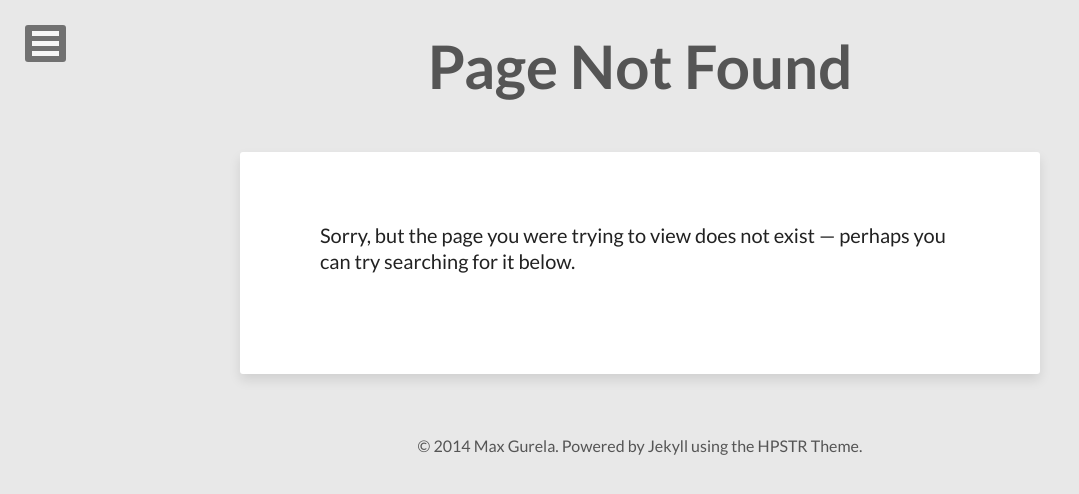
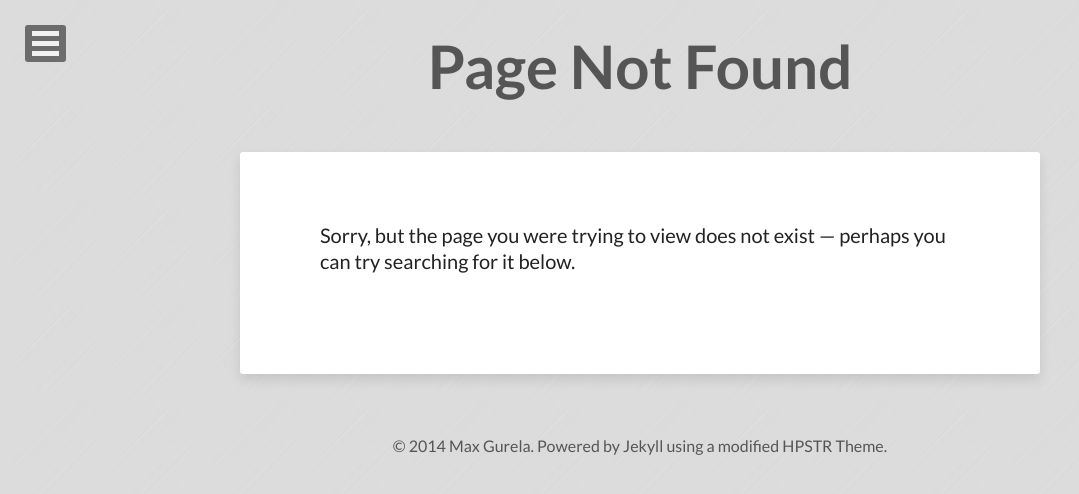
Before and after one commit to maxpowa/me, a Jekyll site: the page built from 404.md, in a window 1280 px wide. Shown: the top 494 px of the page, without its empty margins (0-1079 px from the left). Built offline with Jekyll 4.4.1, drawn with Linux system fonts in a browser that asks for light colours; nearby versions of some CDN libraries.

Commit message:
Minor updates

```diff
--- a/_config.yml
+++ b/_config.yml
@@ -19,7 +19,7 @@ owner:
   modsio:         maxpowa
 
 # Background image to be tiled on all pages
-background:
+background:       b-alum.png
 
 # Analytics and webmaster tools stuff goes here
 google_analytics:   UA-38742513-2
@@ -34,7 +34,8 @@ links:
 # http://en.wikipedia.org/wiki/List_of_tz_database_time_zones
 timezone:    America/Edmonton
 future:      true
-pygments:    true
+#Apparently pygments is deprecated, and rouge is the new key.
+rouge:       true
 markdown:    kramdown
 
 # https://github.com/mojombo/jekyll/wiki/Permalinks
--- a/_config_local.yml
+++ b/_config_local.yml
@@ -1 +1 @@
-url:
+url: http://localhost:4000
--- a/_includes/footer.html
+++ b/_includes/footer.html
@@ -1 +1 @@
-<span>&copy; {{ site.time | date: '%Y' }} {{ site.owner.name }}. Powered by <a href="http://jekyllrb.com">Jekyll</a> using the <a href="http://mademistakes.com/hpstr/">HPSTR Theme</a>.</span>
+<span>&copy; {{ site.time | date: '%Y' }} {{ site.owner.name }}. Powered by <a href="http://jekyllrb.com">Jekyll</a> using a modified <a href="http://mademistakes.com/hpstr/">HPSTR Theme</a>.</span>
```
Also changed, not shown: images/b-alum.png (added).
